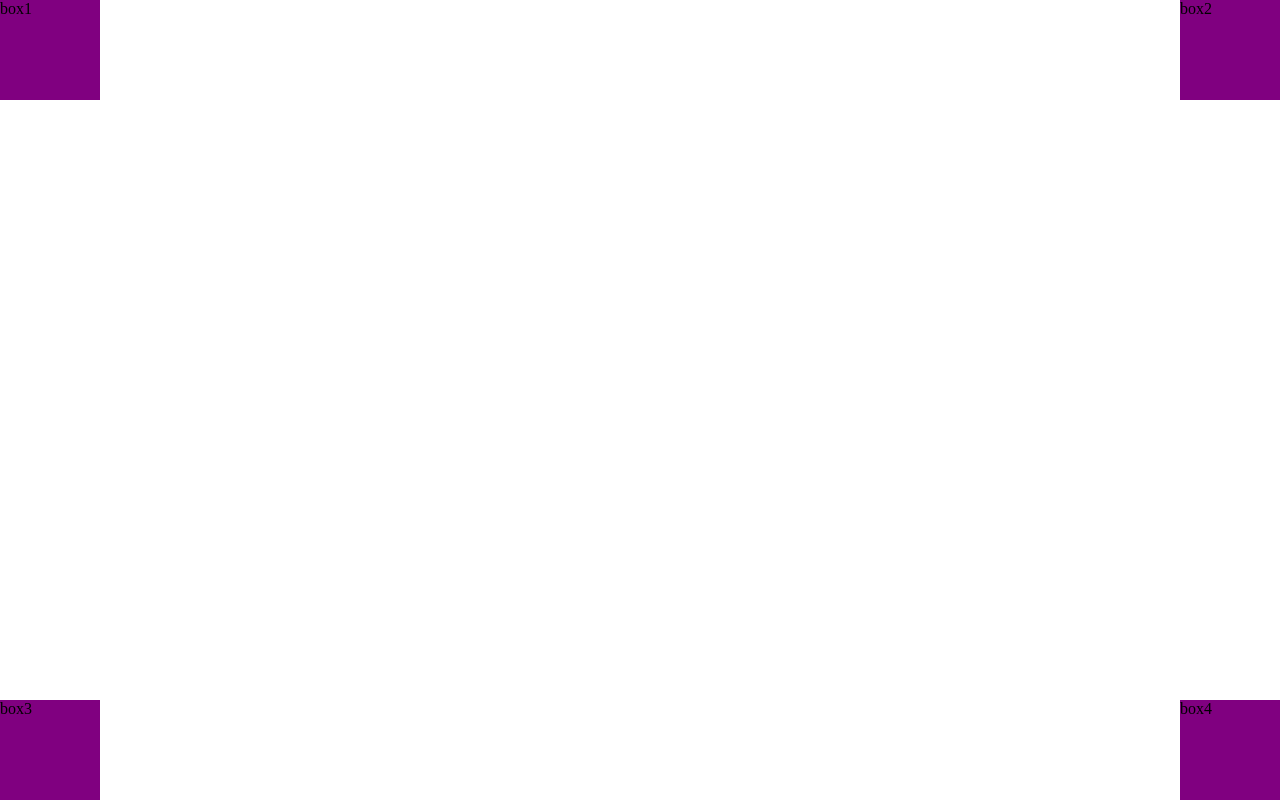
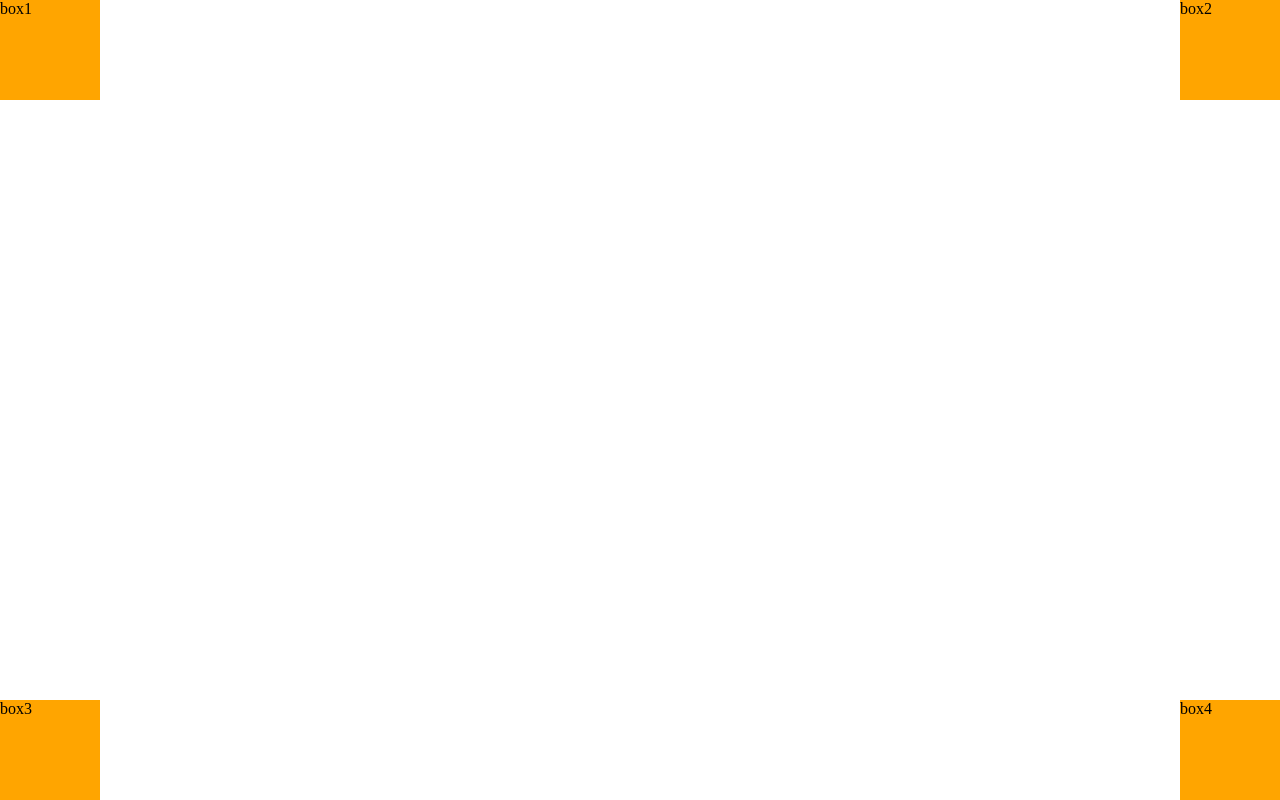
Before and after one commit to ggome002/SparkDevFall2021, a plain HTML site: page ggome002/index.html in a window 1280 px wide. Drawn offline with Linux system fonts and the light colour scheme.

Commit message:
color orange

```diff
--- a/ggome002/page3.css
+++ b/ggome002/page3.css
@@ -1,7 +1,7 @@
 div {
   height: 100px;
   width: 100px;
-  background: purple;
+  background: orange;
   position: absolute;
 }
 
```
